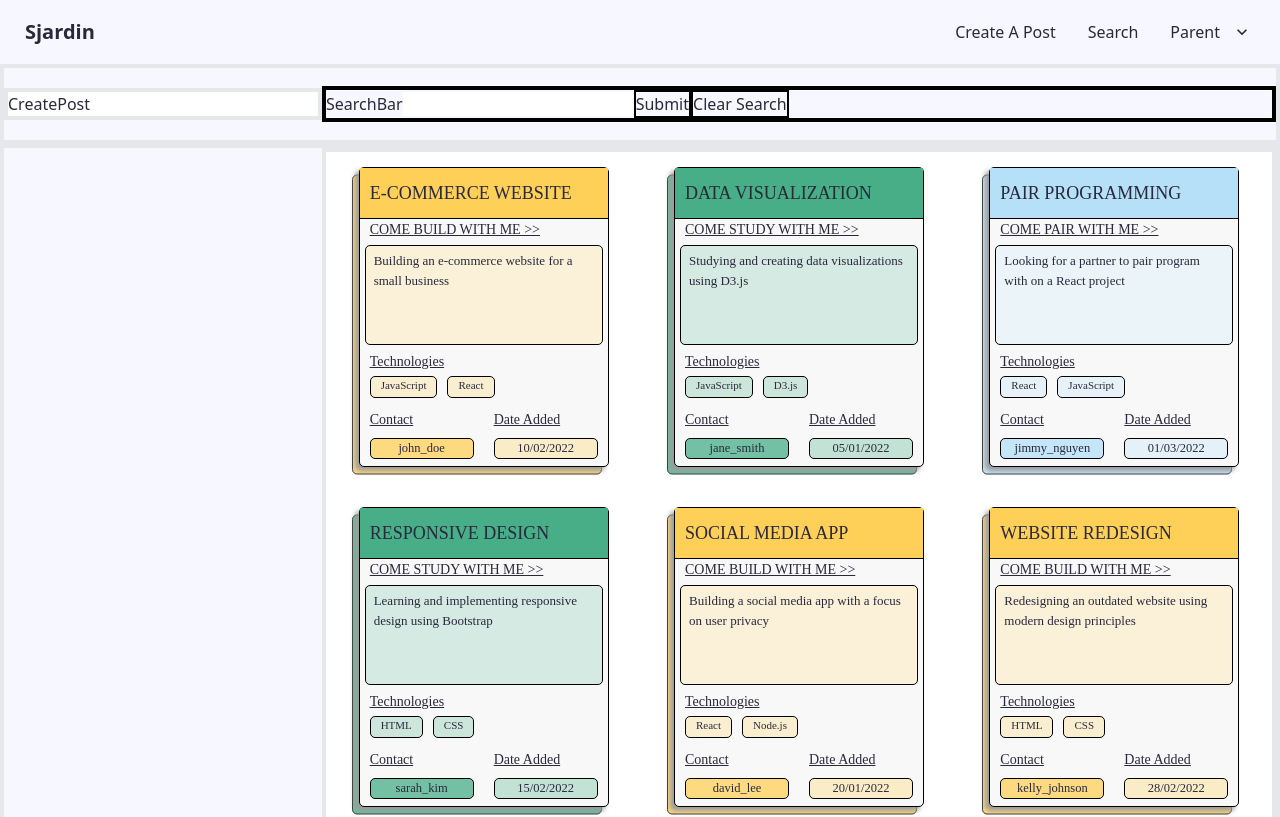
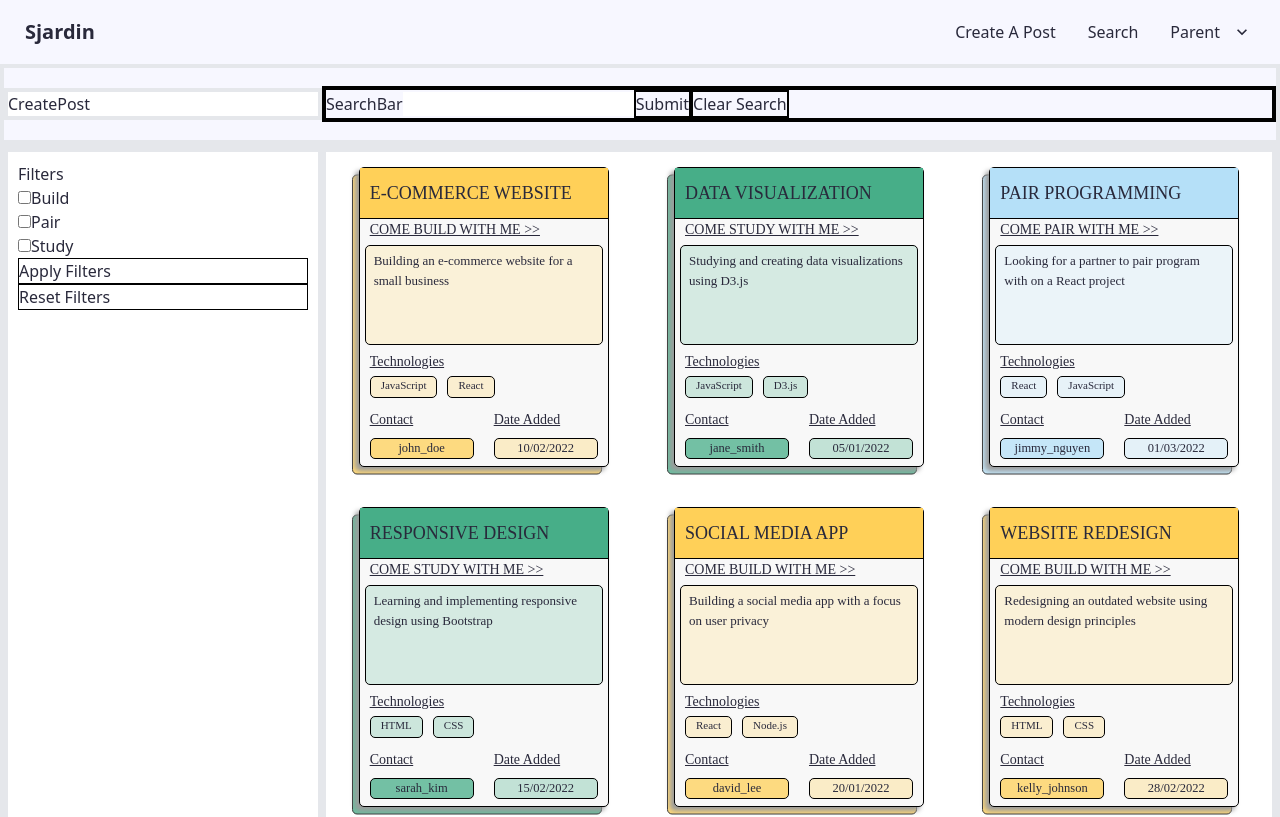
Before and after one commit to CregCodes/sjardin, a Next.js app in the folder app/: page /results in a window 1280 px wide. Shown: the top 817 px of the page. Built offline with nearby package versions, Linux system fonts and the light colour scheme; a web font is replaced by a local one.

Commit message:
filter functionality added for filterbar system

```diff
--- a/app/components/FilterBar/filterBar.module.css
+++ b/app/components/FilterBar/filterBar.module.css
@@ -0,0 +1,19 @@
+.filterBar {
+    display: flex;
+    flex-direction: column;
+    justify-content: flex-start;
+    justify-items: space-between;
+    padding: 10px 10px 10px 10px;
+}
+
+.applyButton {
+    border-style: solid;
+    border-width: 1px;
+    border-color: #000000;
+}
+
+.clearButton {
+    border-style: solid;
+    border-width: 1px;
+    border-color: #000000;
+}
--- a/app/components/FilterBar/filterbar.tsx
+++ b/app/components/FilterBar/filterbar.tsx
@@ -1,5 +1,71 @@
-import React from "react";
+import styles from './filterbar.module.css';
+import { useEffect, MouseEventHandler, ChangeEventHandler } from 'react';
 
-export default function FilterBar() {
-  return <div>FilterBar</div>;
+type Props = {
+  handleCheckboxChange: ChangeEventHandler<HTMLInputElement>;
+  projectType: {
+    build: boolean;
+    study: boolean;
+    pair: boolean;
+  }
+  handleFilterSubmit: MouseEventHandler<HTMLButtonElement>;
+  handleFilterReset: MouseEventHandler<HTMLButtonElement>;
 }
+
+export default function FilterBar(props: Props) {
+  const { handleCheckboxChange, handleFilterSubmit, handleFilterReset, projectType } = props;
+
+  useEffect(() => {
+    console.log(projectType);
+  }, [projectType]);
+
+  return (
+    <div className={styles.filterBar}>
+        <div className={styles.header}>
+          <h1>Filters</h1>
+        </div>
+
+        <div className={styles.filterOptions}>
+          <div className={styles.filterOption}>
+            <input
+              type="checkbox"
+              id="build"
+              name="build"
+              value="build"
+              checked={projectType.build}
+              onChange={handleCheckboxChange}
+            />
+            <label htmlFor="build">Build</label>
+          </div>
+          <div className={styles.filterOption}>
+            <input
+              type="checkbox"
+              id="pair"
+              name="pair"
+              value="pair"
+              checked={projectType.pair}
+              onChange={handleCheckboxChange}
+            />
+            <label htmlFor="pair">Pair</label>
+          </div>
+          <div className={styles.filterOption}>
+            <input
+              type="checkbox"
+              id="study"
+              name="study"
+              value="study"
+              checked={projectType.study}
+              onChange={handleCheckboxChange}
+            />
+            <label htmlFor="study">Study</label>
+              </div>
+        </div>
+          <div className={styles.applyButton}>
+            <button onClick={handleFilterSubmit}>Apply Filters</button>
+          </div>
+          <div className={styles.clearButton}>
+            <button onClick={handleFilterReset}>Reset Filters</button>
+          </div>
+        </div>
+  );
+}
--- a/app/pages/results.tsx
+++ b/app/pages/results.tsx
@@ -3,7 +3,7 @@ import Card from "../components/Card/card";
 import Data from "../lib/sample-data/card-data.json";
 import Navbar from "components/Navbar/navbar";
 import SearchBar from "components/SearchBar/searchbar";
-import FilterBar from "../components/FilterBar/filterbar";
+import FilterBar from "components/FilterBar/filterbar";
 import CreatePost from "components/CreatePost/createpost";
 
 export interface CardObject {
@@ -15,6 +15,12 @@ export interface CardObject {
   techstack: string[];
   dateCreated: string;
 }
+
+type ProjectType = {
+  build: boolean;
+  study: boolean;
+  pair: boolean;
+};
 
 export default function Results() {
   // previous attempt to import json data - can be discarded
@@ -37,6 +43,7 @@ export default function Results() {
   // this state stores the initial data for the reset button - it is a temporary work around until we have the tag functionality working
   const [initialCardData, setInitialCardData] = useState<CardObject[]>(Data);
   const [searchInput, setSearchInput] = useState("");
+  const [projectType, setProjectType] = useState<ProjectType>({build: false, pair: false, study: false});
 
   function handleSearchChange(e: React.ChangeEvent<HTMLInputElement>) {
     setSearchInput(e.target.value);
@@ -55,6 +62,53 @@ export default function Results() {
     setCardData(initialCardData);
   }
 
+  function handleCheckboxChange(e: React.ChangeEvent<HTMLInputElement>) {
+    setProjectType({...projectType, [e.target.name]: e.target.checked});
+  }
+
+  useEffect(() => {
+    console.log(projectType);
+  }, [projectType]);
+
+  function handleFilterSubmit() {
+    console.log("You submitted the filter bar");
+    // setCardData(initialCardData.filter((card) => { return card.projectType === "build"}));
+    if (projectType.build === true && projectType.pair === true && projectType.study === true) {
+      setCardData(initialCardData);
+    } else if (projectType.build === false && projectType.pair === false && projectType.study === false) {
+      setCardData(initialCardData);
+    } else if (projectType.build === true && projectType.pair === true && projectType.study === false) {
+      setCardData(initialCardData.filter((card) => {
+        return card.projectType === "build" || card.projectType === "pair";
+      }));
+    } else if (projectType.build === true && projectType.pair === false && projectType.study === true) {
+      setCardData(initialCardData.filter((card) => {
+        return card.projectType === "build" || card.projectType === "study";
+      }));
+    } else if (projectType.pair === true && projectType.build === false && projectType.study === true) {
+      setCardData(initialCardData.filter((card) => {
+        return card.projectType === "pair" || card.projectType === "study";
+      }));
+    } else if (projectType.build === true && projectType.pair === false && projectType.study === false) {
+      setCardData(initialCardData.filter((card) => {
+        return card.projectType === "build";
+      }));
+    } else if (projectType.study === true && projectType.build === false && projectType.pair === false) {
+      setCardData(initialCardData.filter((card) => {
+        return card.projectType === "study";
+      }));
+    } else if (projectType.pair === true && projectType.study === false && projectType.build === false) {
+      setCardData(initialCardData.filter((card) => {
+        return card.projectType === "pair";
+      }))
+    }
+  }
+
+  function handleFilterReset() {
+    setProjectType({build: false, pair: false, study: false})
+    setCardData(initialCardData);
+  }
+
   return (
     <>
       <Navbar />
@@ -66,9 +120,9 @@ export default function Results() {
           <SearchBar handleSearchSubmit={handleSearchSubmit} handleSearchChange={handleSearchChange} handleClearSearch={handleClearSearch}/>
         </div>
       </div>
-      <div className="flex flex-row justify-between items-center border-solid border-4 border-light-blue-500 ">
+      <div className="flex flex-column justify-between border-solid border-4 border-light-blue-500 ">
         <div className="w-1/4 bg-white border-solid border-4 border-light-blue-500 ">
-          <FilterBar />
+          <FilterBar handleCheckboxChange={handleCheckboxChange} handleFilterReset={handleFilterReset} projectType={projectType} handleFilterSubmit={handleFilterSubmit}/>
         </div>
         <div className="w-3/4 bg-white border-solid border-4 border-light-blue-500 flex flex-wrap justify-around m-0 p-0">
           {cardData.map((card) => {
```
